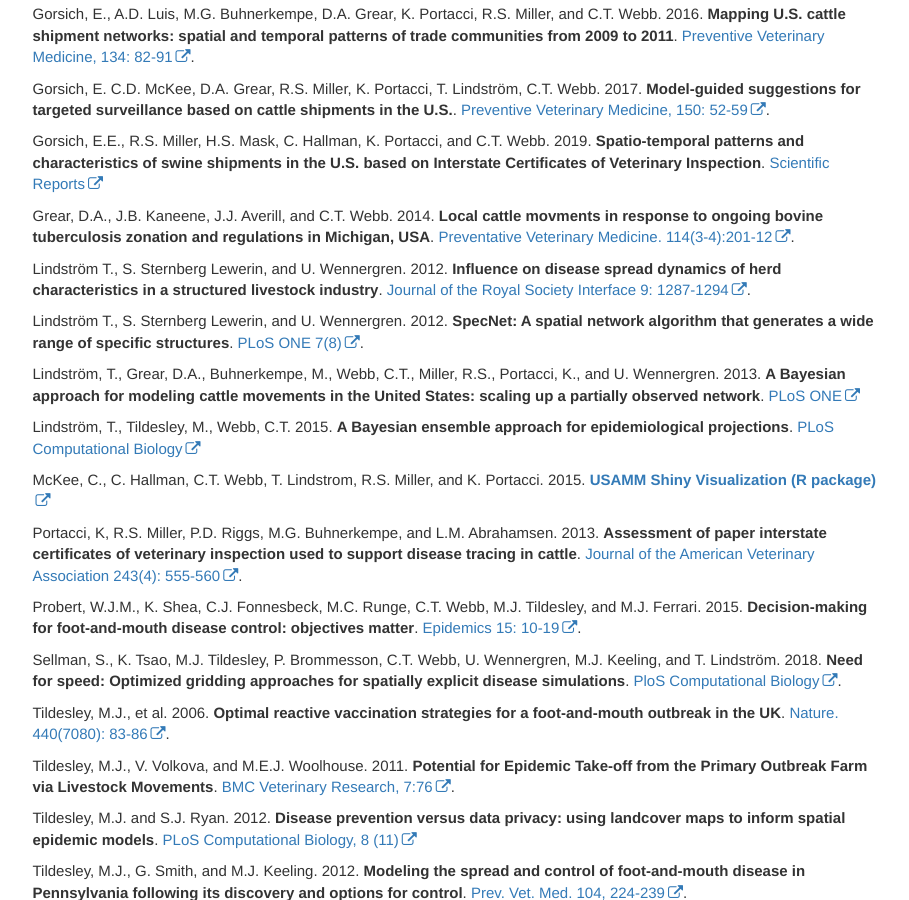
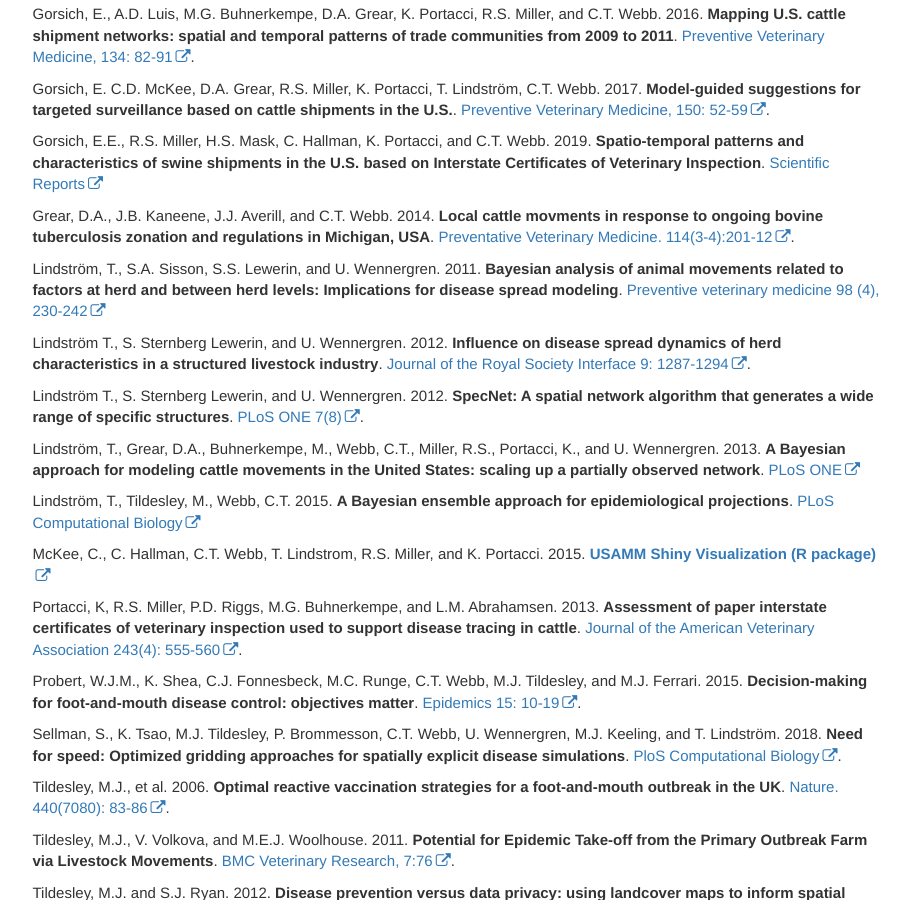
Before and after one commit to webblabb/usammusdos, a Jekyll site: the page built from pages/literature.md, in a window 1280 px wide and 900 px high, scrolled down 641 px. Shown: the whole window, without its empty margins (330-1239 px from the left). Built offline with Jekyll 4.4.1, drawn with Linux system fonts in a browser that asks for light colours; nearby versions of some CDN libraries; comment, search, counter and statistics services are not loaded.

Commit message:
Update literature.md

```diff
--- a/pages/literature.md
+++ b/pages/literature.md
@@ -30,6 +30,8 @@ Gorsich, E.E., R.S. Miller, H.S. Mask, C. Hallman, K. Portacci, and C.T. Webb. 2
 
 Grear, D.A., J.B. Kaneene, J.J. Averill, and C.T. Webb. 2014. **Local cattle movments in response to ongoing bovine tuberculosis zonation and regulations in Michigan, USA**. [Preventative Veterinary Medicine. 114(3-4):201-12](https://doi.org/10.1016/j.prevetmed.2014.03.008).
 
+Lindström, T., S.A. Sisson, S.S. Lewerin, and U. Wennergren. 2011. **Bayesian analysis of animal movements related to factors at herd and between herd levels: Implications for disease spread modeling**. [Preventive veterinary medicine 98 (4), 230-242](https://doi.org/10.1016/j.prevetmed.2010.11.005)
+
 Lindström T., S. Sternberg Lewerin, and U. Wennergren. 2012. **Influence on disease spread dynamics of herd characteristics in a structured livestock industry**. [Journal of the Royal Society Interface 9: 1287-1294](https://doi.org/10.1098/rsif.2011.0625).
 
 Lindström T., S. Sternberg Lewerin, and U. Wennergren. 2012. **SpecNet: A spatial network algorithm that generates a wide range of specific structures**. [PLoS ONE 7(8)](https://doi.org/10.1371/journal.pone.0042679).
```
